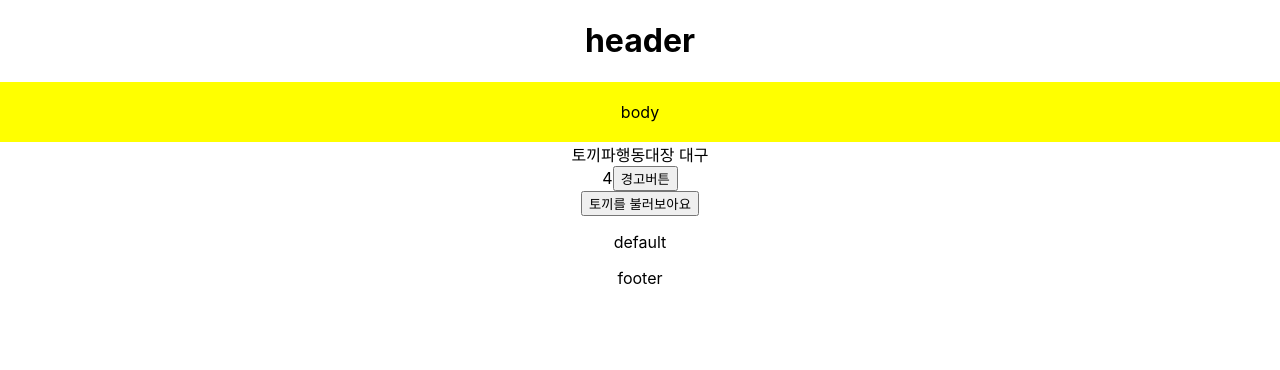
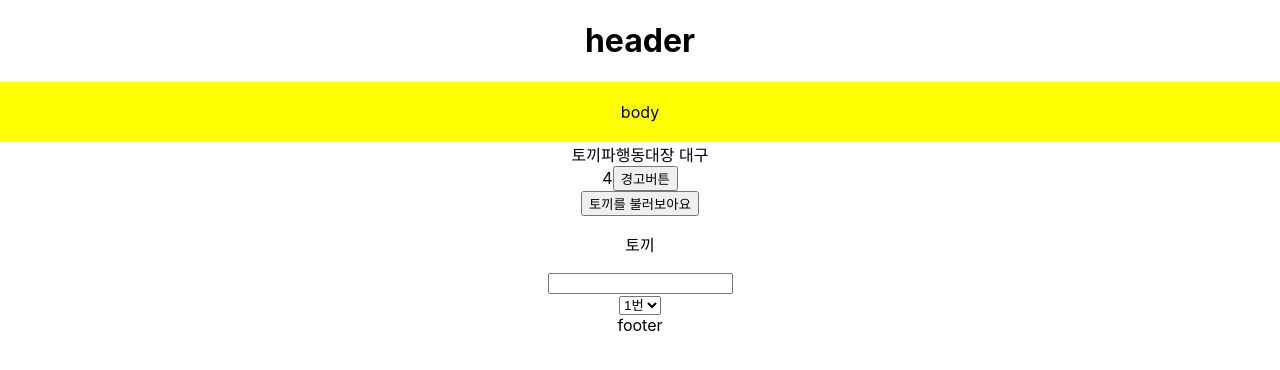
Before and after one commit to bundasse/re-practice, a React (Create React App) app: page / in a window 1280 px wide. Shown: the top 370 px of the page. Built offline with nearby package versions, Linux system fonts and the light colour scheme.

Commit message:
1118 state 모으기

```diff
--- a/src/components/State.js
+++ b/src/components/State.js
@@ -1,14 +1,34 @@
 import {useState} from "react";
 
 function State() {
-    const [vaR, funcTion] = useState('default');
+    const [ vaR, funcTion ] = useState('토끼');
+    // const [ option, setOption ] = useState('');
+    const [ state, setState ] = useState({
+            text: "",
+            option: ""
+        });
     const callBun = () => {
         funcTion(vaR + '🐇');
+    }
+    const handleOnChange = (e) =>{
+        setState({
+            ...state,
+            [e.target.name] : e.target.value,
+        })
+        console.log(e.target.value);
     }
     return(
         <div>
             <button onClick={callBun}>토끼를 불러보아요</button>
             <p>{vaR}</p>
+            <div><input name="text" value={state.text} onChange={handleOnChange} /></div>
+            <select name="option" value={state.option} onChange={handleOnChange}>
+                <option key={'1'}>1번</option>
+                <option key={'2'}>2번</option>
+                <option key={'3'}>3번</option>
+            </select>
+            {state.text}
+            {state.option}
         </div>
     );
 
```
